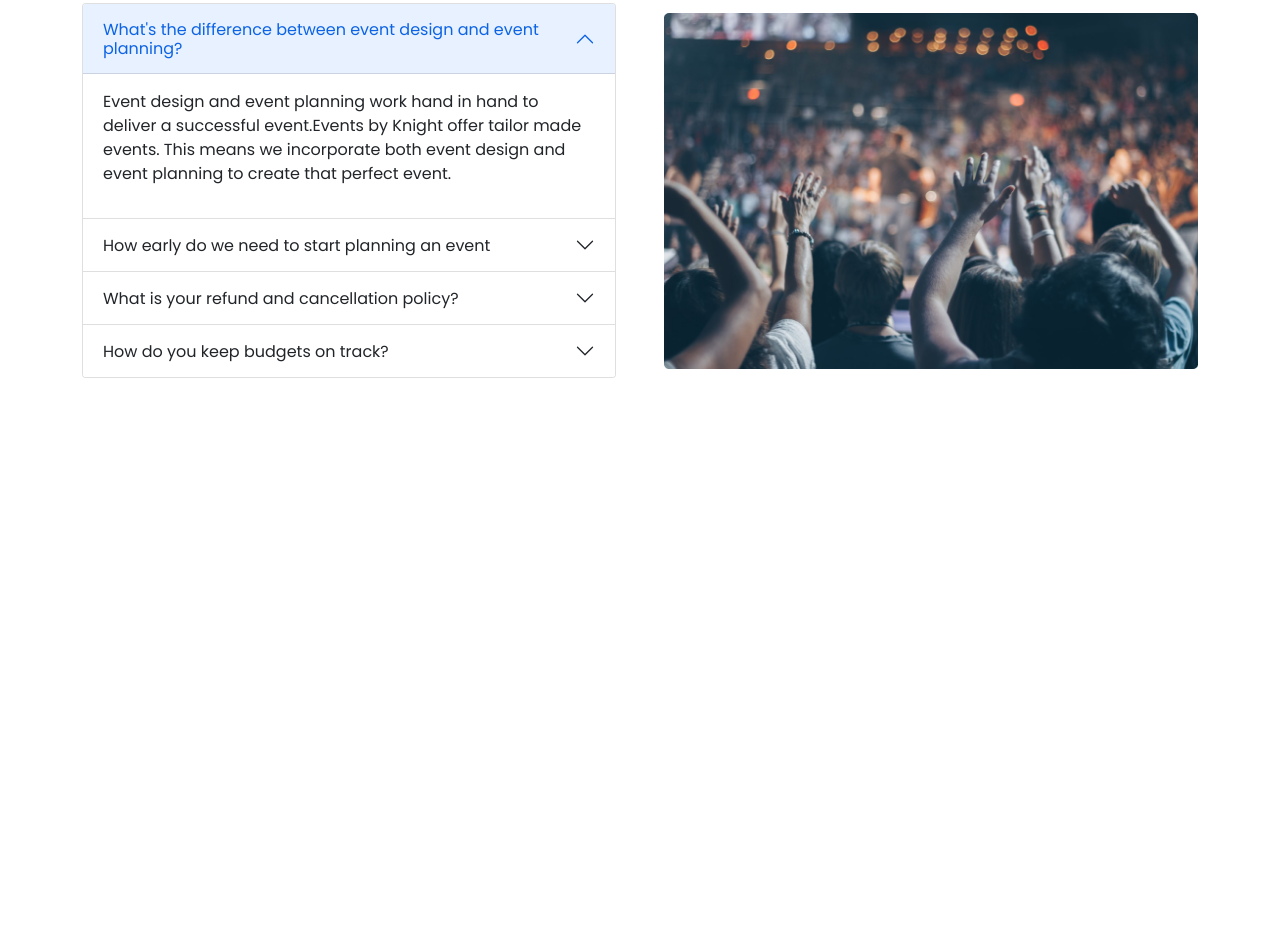
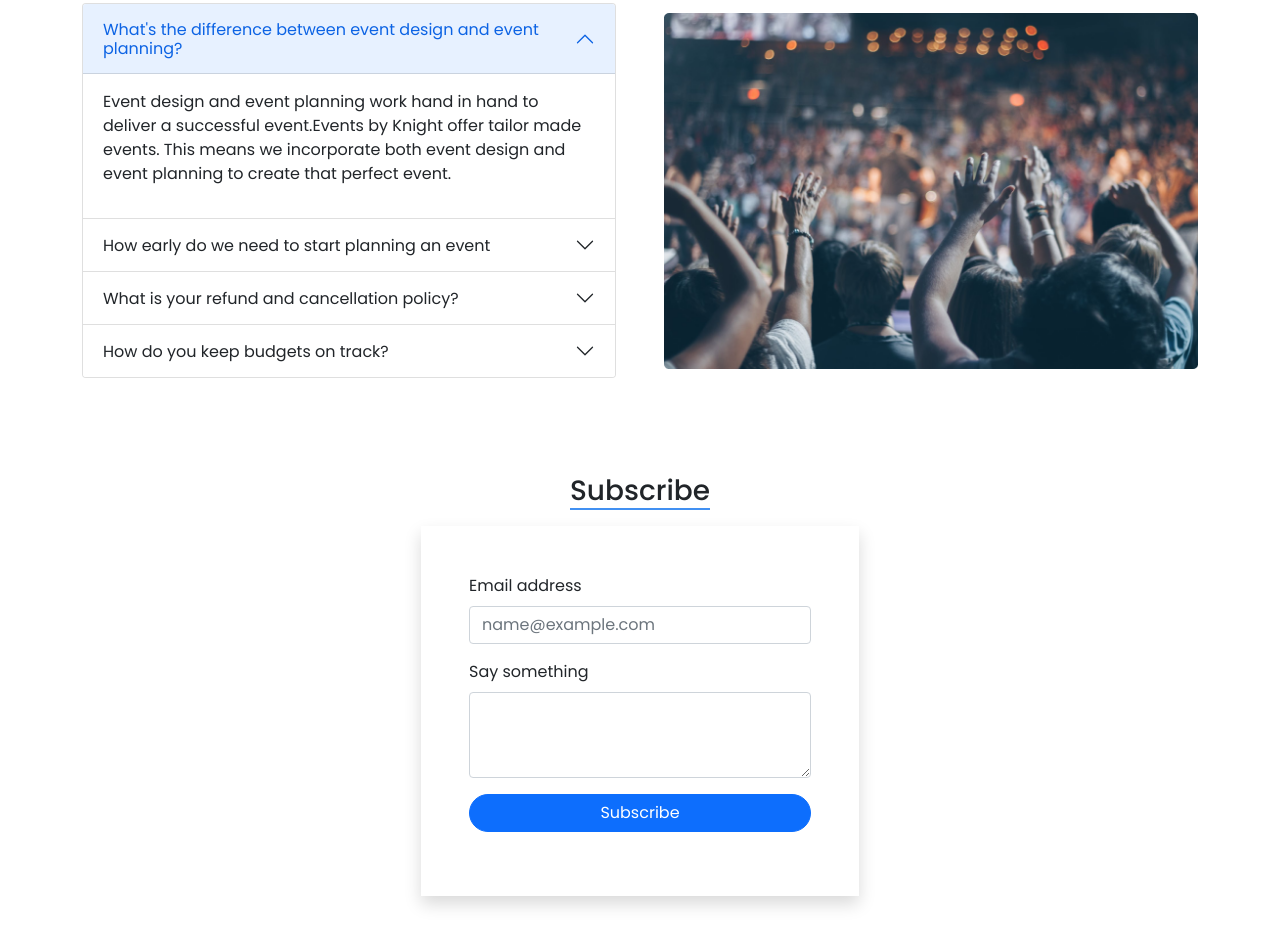
Before and after one commit to rakibul-cse-diu/convention-center, a plain HTML site: page index.html in a window 1280 px wide. Shown: the part 2109-3053 px from the top of the page. Before the commit the page ends 2535 px from the top, so only its background shows below. Drawn offline with nearby package versions, Linux system fonts and the light colour scheme.

Commit message:
subcribe section added

```diff
--- a/index.html
+++ b/index.html
@@ -190,7 +190,7 @@
 
                 <div class="hot-deal col-lg-3 col-md-6 col-">
                     <div class="position-relative shadow p-3 rounded-3">
-                        <span class="position-absolute top-0 start-100 translate-middle badge rounded-pill bg-danger">
+                        <span class="position-absolute top-0 end-0 translate-middle badge rounded-pill bg-danger">
                             Hot
                             <span class="visually-hidden">unread messages</span>
                         </span>
@@ -380,6 +380,24 @@
         </section>
 
 
+        <!-- Subscribe  -->
+        <section class="subscribe container mt-5 mb-5 d-flex flex-column justify-content-center align-items-center">
+            <h3 class="mb-3 mt-5 text-center ">Subscribe</h3>
+            <div class="shadow p-5">
+                <div class="mb-3">
+                    <label for="exampleFormControlInput1" class="form-label">Email address</label>
+                    <input type="email" class="form-control" id="exampleFormControlInput1"
+                        placeholder="name@example.com">
+                </div>
+                <div class="mb-3">
+                    <label for="exampleFormControlTextarea1" class="form-label">Say something</label>
+                    <textarea class="form-control" id="exampleFormControlTextarea1" rows="3"></textarea>
+                    <button class="btn btn-primary rounded-pill mt-3 w-100">Subscribe</button>
+                </div>
+            </div>
+        </section>
+
+
 
     </main>
 
```
